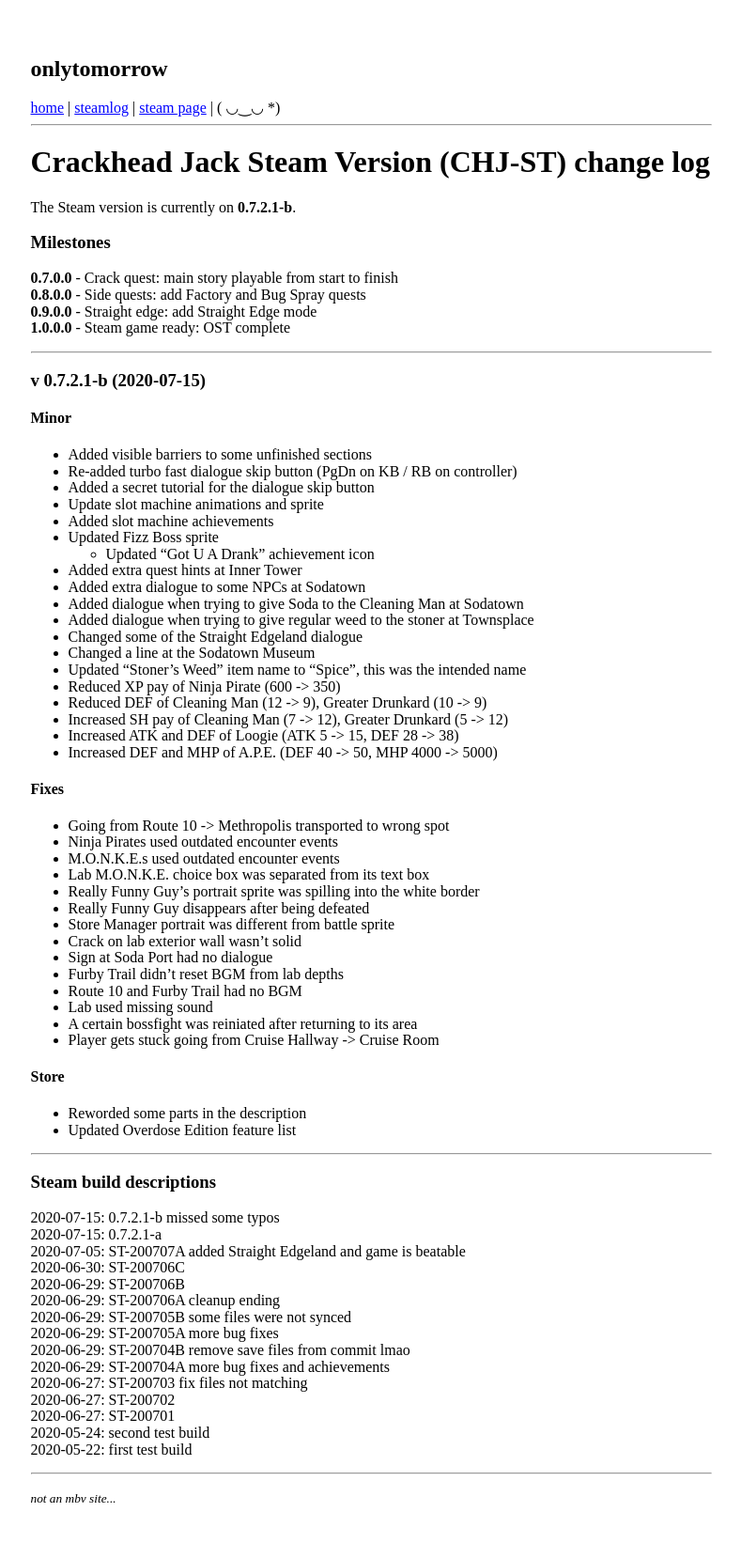
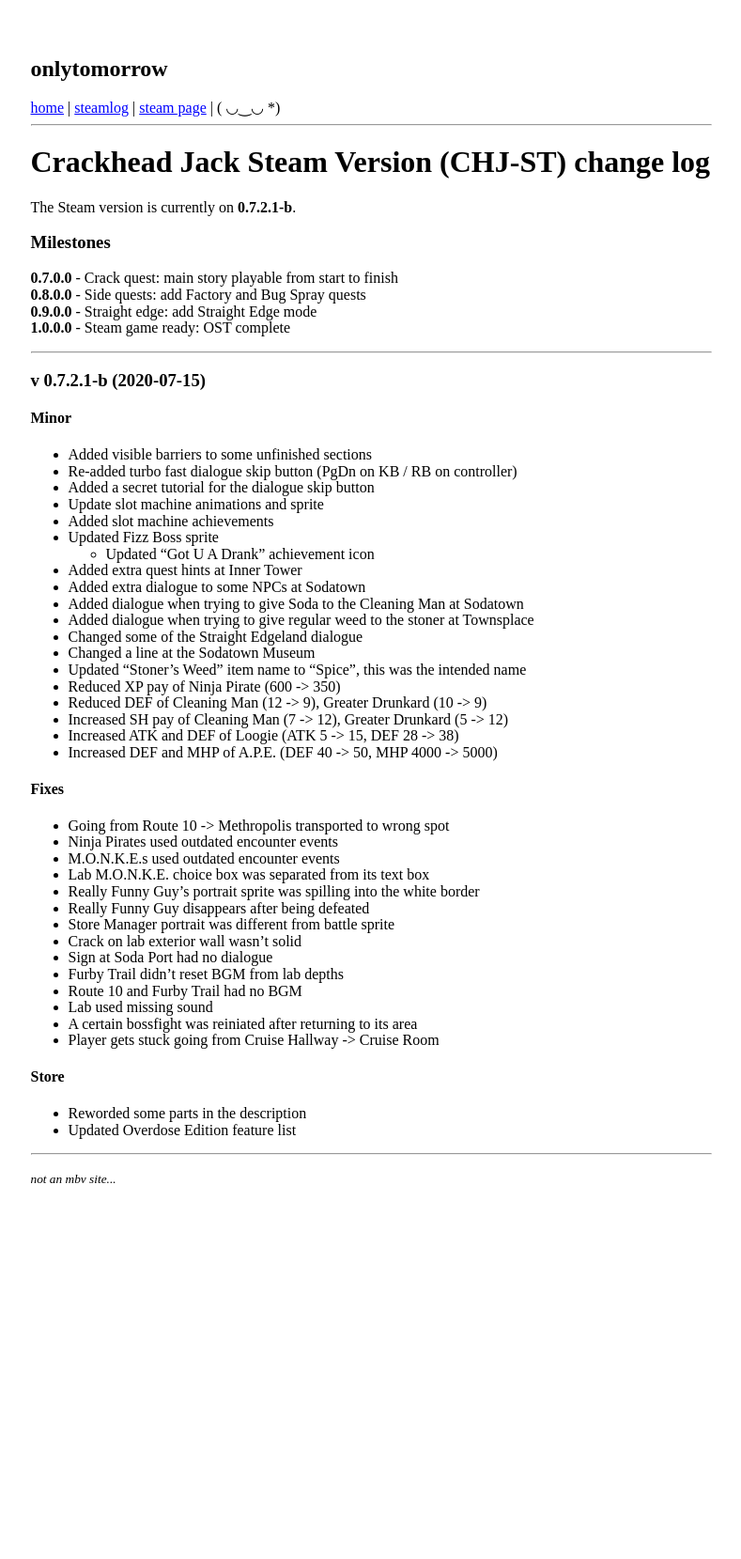
Before and after one commit to onlytomorrow/onlytomorrow.github.io, a Jekyll site: the page built from buildlog.md, in a window 1280 px wide. Shown: the whole page at 94% size, without its empty margins (245-1034 px from the left). Built offline with Jekyll 4.4.1, drawn with Linux system fonts in a browser that asks for light colours; after the commit the page ends 1319 px from its top, so only the background shows below that.

```diff
--- a/buildlog.md
+++ b/buildlog.md
@@ -62,23 +62,3 @@
 
 - Reworded some parts in the description
 - Updated Overdose Edition feature list
-
----
-
-### Steam build descriptions
-
-2020-07-15: 0.7.2.1-b missed some typos
-2020-07-15: 0.7.2.1-a
-2020-07-05: ST-200707A added Straight Edgeland and game is beatable
-2020-06-30: ST-200706C
-2020-06-29: ST-200706B
-2020-06-29: ST-200706A cleanup ending
-2020-06-29: ST-200705B some files were not synced
-2020-06-29: ST-200705A more bug fixes
-2020-06-29: ST-200704B remove save files from commit lmao
-2020-06-29: ST-200704A more bug fixes and achievements
-2020-06-27: ST-200703 fix files not matching
-2020-06-27: ST-200702
-2020-06-27: ST-200701
-2020-05-24: second test build
-2020-05-22: first test build
```
